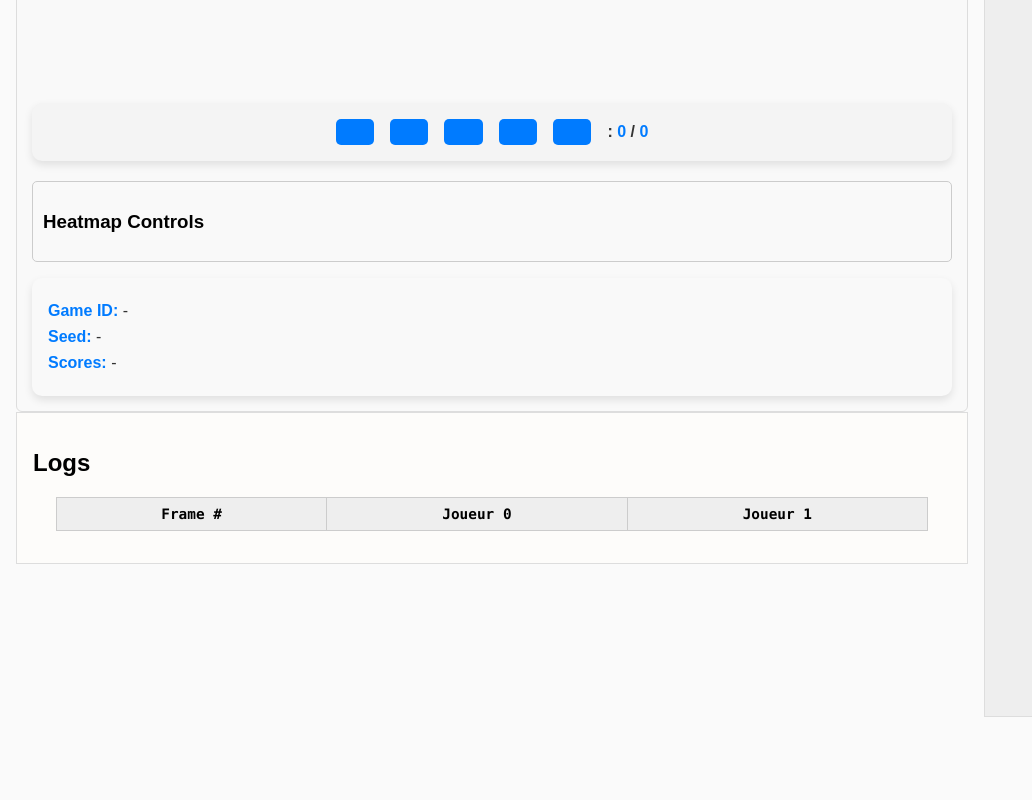
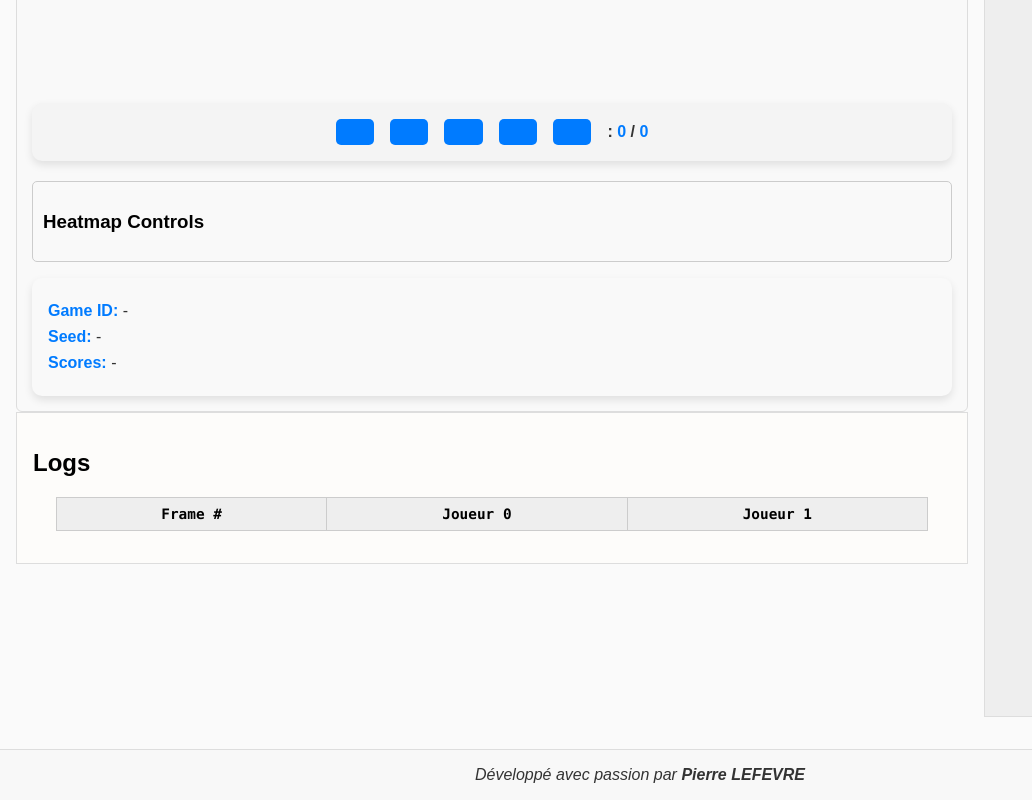
Before and after one commit to D420D4/CGWC2024_Battle_Analyse, a website: page public/index.html in a window 1280 px wide. Shown: the part 623-1423 px from the top of the page, without its empty margins (0-1032 px from the left). Before the commit the page ends 1356 px from the top, so only its background shows below. Drawn offline with nearby package versions, Linux system fonts and the light colour scheme; no server answers; some icons are missing.

Commit message:
little changes

```diff
--- a/package.json
+++ b/package.json
@@ -2,7 +2,7 @@
   "name": "cgwc2024",
   "version": "1.0.0",
   "description": "",
-  "main": "index.js",
+  "main": "server.js",
   "scripts": {
     "start": "node server.js",
     "dev": "nodemon --ignore data.json server.js"
--- a/public/index.html
+++ b/public/index.html
@@ -111,6 +111,16 @@
     </div>
 
 </div><!-- /#container -->
+<footer style="text-align: center; margin-top: 2rem; font-style: italic;">
+    <p>Développé avec passion par
+        <strong>
+            <a href="https://www.codingame.com/profile/cd1bb5eea46c0d8ee6b46bd53ebd60808626564" target="_blank" style="text-decoration: none; color: inherit;">
+                Pierre LEFEVRE
+            </a>
+        </strong>
+    </p>
+</footer>
+
 
 <!-- Socket.IO (injecté par le serveur Node.js) -->
 <script src="/socket.io/socket.io.js"></script>
--- a/public/style.css
+++ b/public/style.css
@@ -455,3 +455,29 @@ h1 {
     /* transition pour animer la rotation si besoin */
     transition: transform 0.2s;
 }
+
+footer {
+    background-color: #f8f8f8;  /* Couleur de fond discrète */
+    border-top: 1px solid #ddd; /* Ligne de séparation */
+    padding: 1rem;              /* Espacement interne */
+    text-align: center;         /* Alignement du texte */
+    font-style: italic;         /* Texte en italique */
+    margin-top: 2rem;           /* Espace supérieur avant le footer */
+}
+
+footer p {
+    margin: 0;   /* Supprime la marge par défaut */
+    color: #333; /* Couleur du texte */
+}
+
+footer a {
+    color: #0073aa;           /* Couleur du lien */
+    text-decoration: none;     /* Retirer le soulignement */
+    font-weight: bold;         /* Rendre le lien plus visible */
+    transition: color 0.3s;    /* Effet de transition sur la couleur */
+}
+
+footer a:hover {
+    color: #005177;            /* Couleur du lien au survol */
+    text-decoration: underline;/* Soulignement au survol */
+}
```
Also changed, not shown: index.js (deleted, +0 -21 lines), README.md (added), img/capture.png (added).
